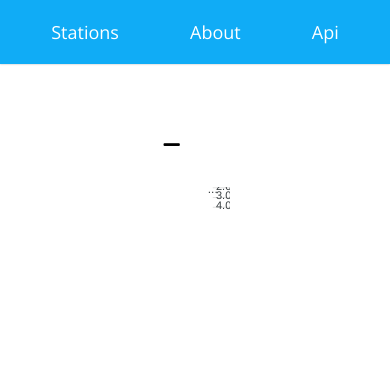
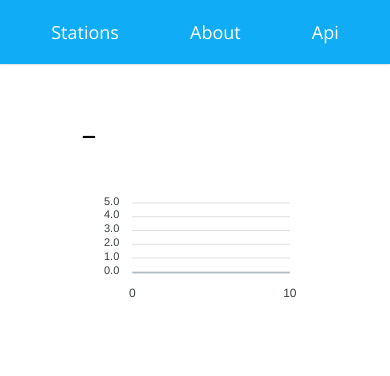
Before and after one commit to marosiak/open_weather, a Django app: template templates/sensor_detail.html in a window 390 px wide. Shown: the top 376 px of the page. Run offline with Django 3.2, Linux system fonts and the light colour scheme; the template is opened without the code that fills it, so the values that code supplies are empty; some libraries are stand-ins or nearby versions.

Commit message:
[Added] Responsive design for sensor details

```diff
--- a/static/css/Mixins.scss
+++ b/static/css/Mixins.scss
@@ -21,3 +21,9 @@
     @content;
   }
 }
+
+@mixin medium-desktop {
+  @media only screen and (max-width: 1100px) {
+    @content;
+  }
+}
--- a/static/css/components/_DataDelegate.scss
+++ b/static/css/components/_DataDelegate.scss
@@ -8,6 +8,9 @@
     display: flex;
     justify-content: center;
     align-items: center;
+    @include phone {
+      width: 11rem;
+    }
   }
   .content {
     border: solid #10ACF6 2px;
@@ -17,6 +20,9 @@
     align-items: center;
     font-size: 1.2rem;
     width: calc(100% - 13.5rem);
+    @include phone {
+      width: calc(100% - 11rem);
+    }
     b {
       margin-left: .3rem;
       font-weight: 500;
--- a/static/css/main.css
+++ b/static/css/main.css
@@ -216,6 +216,11 @@
   justify-content: center;
   align-items: center;
 }
+@media only screen and (max-width: 525px) {
+  .data__delegate .date {
+    width: 11rem;
+  }
+}
 .data__delegate .content {
   border: solid #10ACF6 2px;
   padding: 0 1.6rem;
@@ -224,6 +229,11 @@
   align-items: center;
   font-size: 1.2rem;
   width: calc(100% - 13.5rem);
+}
+@media only screen and (max-width: 525px) {
+  .data__delegate .content {
+    width: calc(100% - 11rem);
+  }
 }
 .data__delegate .content b {
   margin-left: 0.3rem;
@@ -433,6 +443,19 @@
   font-family: "Rubik", sans-serif;
   padding: 3rem 10rem;
 }
+@media only screen and (max-width: 750px) {
+  .sensor__details {
+    padding: 3rem 5rem;
+  }
+}
+@media only screen and (max-width: 525px) {
+  .sensor__details h1 {
+    font-size: 2.3rem;
+  }
+  .sensor__details h2 {
+    font-size: 1.9rem;
+  }
+}
 .sensor__details h2 {
   color: #3e3e3e;
 }
@@ -440,10 +463,20 @@
   justify-content: space-between;
   margin: 1rem 0 0;
 }
+@media only screen and (max-width: 1100px) {
+  .sensor__details .row {
+    flex-direction: column-reverse;
+  }
+}
 .sensor__details .row .chart {
   width: 55%;
   height: auto;
   position: relative;
+}
+@media only screen and (max-width: 1100px) {
+  .sensor__details .row .chart {
+    width: 100%;
+  }
 }
 .sensor__details .row .datas__list {
   color: #707070;
@@ -453,6 +486,16 @@
   margin: 0.5rem 0;
   padding: 0;
 }
+@media only screen and (max-width: 1100px) {
+  .sensor__details .row .datas__list li {
+    width: 70%;
+  }
+}
+@media only screen and (max-width: 825px) {
+  .sensor__details .row .datas__list li {
+    width: 100%;
+  }
+}
 .sensor__details .row .datas__list li b {
   font-weight: 300;
 }
--- a/static/css/views/_SensorDetails.scss
+++ b/static/css/views/_SensorDetails.scss
@@ -1,6 +1,17 @@
 .sensor__details {
   font-family: 'Rubik', sans-serif;
   padding: 3rem 10rem;
+  @include tablet {
+    padding: 3rem 5rem;
+  }
+  @include phone {
+    h1 {
+      font-size: 2.3rem;
+    }
+    h2 {
+      font-size: 1.9rem;
+    }
+  }
   h2 {
     color: #3e3e3e;
   }
@@ -8,12 +19,16 @@
   .row {
     justify-content: space-between;
     margin: 1rem 0 0;
-
+    @include medium-desktop {
+      flex-direction: column-reverse;
+    }
     .chart {
       width: 55%;
       height: auto;
       position: relative;
-
+      @include medium-desktop {
+        width: 100%;
+      }
     }
 
     .datas__list {
@@ -23,7 +38,12 @@
       li {
         margin: .5rem 0;
         padding: 0;
-
+        @include medium-desktop {
+          width: 70%;
+        }
+        @include small-desktop {
+          width: 100%;
+        }
         b {
           font-weight: 300;
         }
```
Also changed, not shown: 1 other file.
